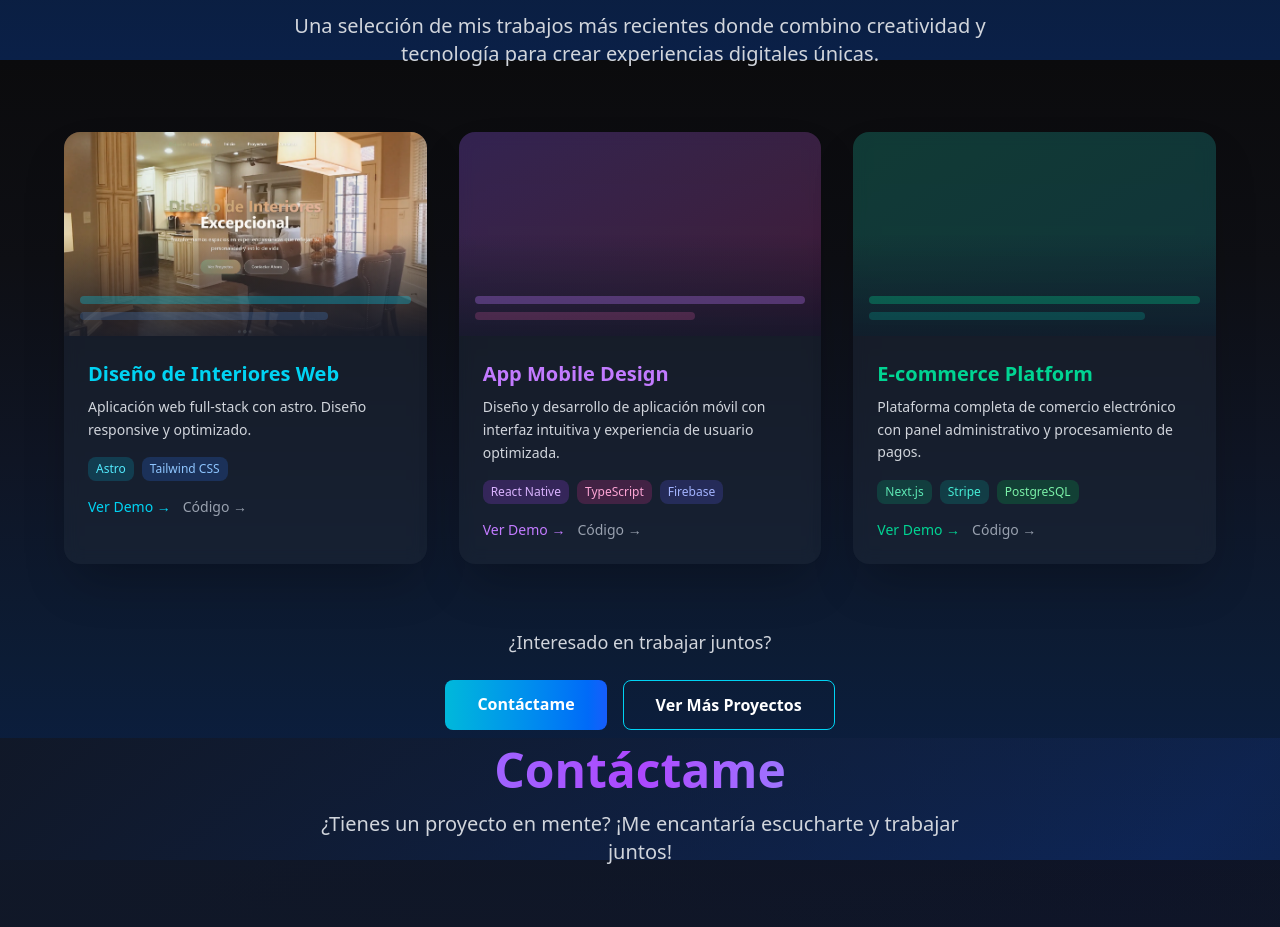
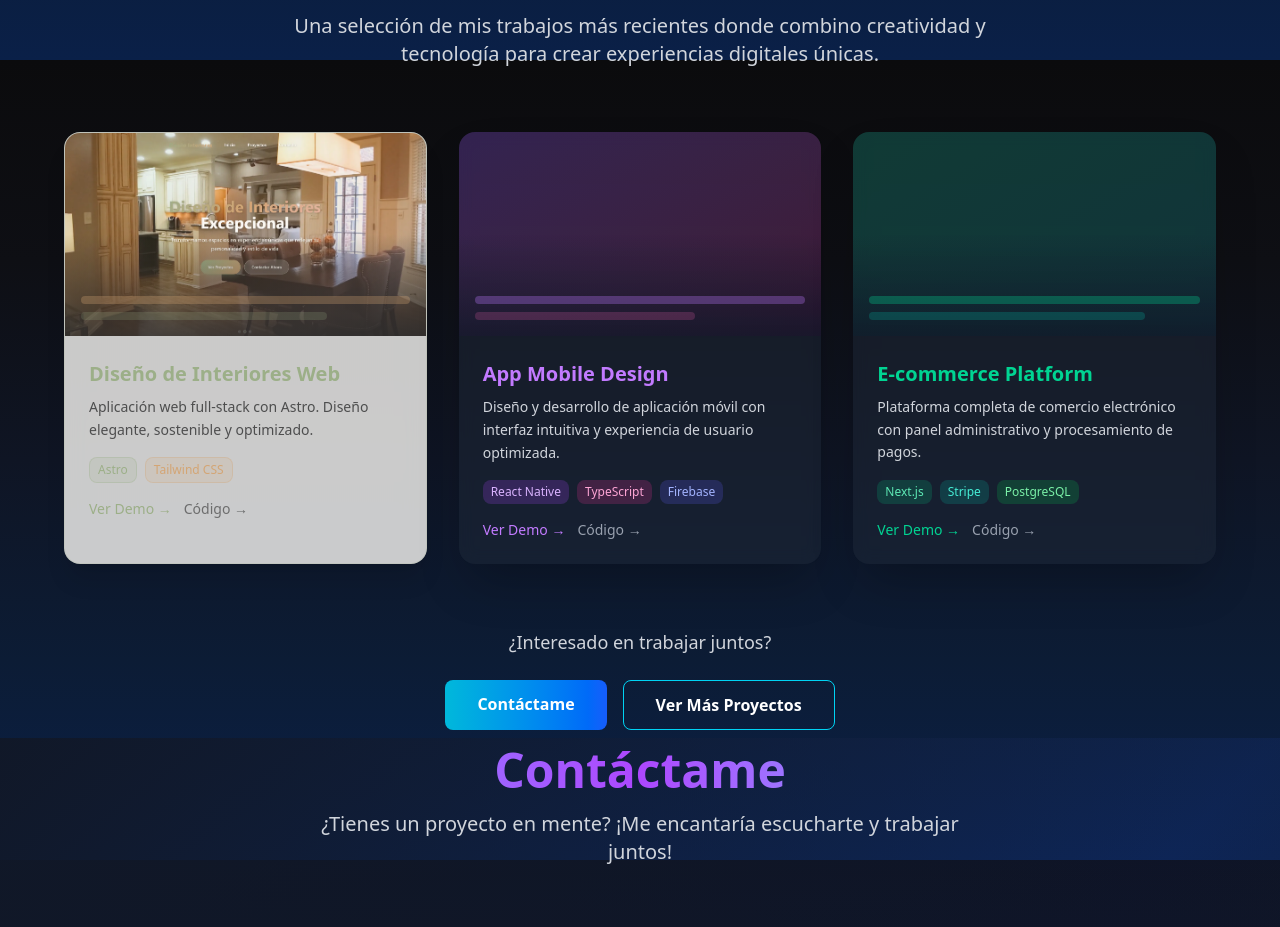
Before and after one commit to JosueDev09/portafolio2025, an Astro site: page / in a window 1280 px wide. Shown: the part 3140-4067 px from the top of the page. Built offline with nearby package versions, Linux system fonts and the light colour scheme; Astro itself is replaced by a stand-in of ours; what @midudev/tailwind-animations would draw is missing.

Commit message:
cambiaron los colores del proyecto

```diff
--- a/src/components/proyects/proyects.astro
+++ b/src/components/proyects/proyects.astro
@@ -22,48 +22,52 @@
     <div class="grid grid-cols-1 md:grid-cols-2 lg:grid-cols-3 gap-8">
 
       <!-- Proyecto 1 -->
-     <div class="group bg-gray-800/50 backdrop-blur-sm rounded-2xl overflow-hidden shadow-2xl hover:shadow-cyan-500/20 transition-all duration-500 hover:-translate-y-2">
+     <div class="group bg-[#FAF9F6]/80 backdrop-blur-md rounded-2xl overflow-hidden shadow-xl hover:shadow-[0_0_25px_rgba(212,165,116,0.3)] transition-all duration-500 hover:-translate-y-2 border border-[#9CAF88]/20">
   <!-- 🔹 Fondo con imagen -->
   <div class="aspect-video relative overflow-hidden">
     <img
       src="/disenoInteriores.webp"
-              alt="Proyecto Web"
+      alt="Proyecto de Diseño de Interiores"
       class="absolute inset-0 w-full h-full object-cover transform group-hover:scale-110 transition-transform duration-700"
     />
-            <!-- Overlay oscuro para contraste -->
-            <div class="absolute inset-0 bg-gradient-to-t from-gray-900/80 via-transparent to-transparent"></div>
-            <!-- Barras decorativas (puedes quitarlas si quieres) -->
+    <!-- Overlay cálido para contraste -->
+    <div class="absolute inset-0 bg-gradient-to-t from-[#2F2F2F]/80 via-transparent to-transparent"></div>
+
+    <!-- Barras decorativas en tonos dorados -->
     <div class="absolute bottom-4 left-4 right-4">
-              <div class="w-full h-2 bg-cyan-400/30 rounded-full mb-2"></div>
-              <div class="w-3/4 h-2 bg-blue-400/20 rounded-full"></div>
+      <div class="w-full h-2 bg-[#D4A574]/30 rounded-full mb-2"></div>
+      <div class="w-3/4 h-2 bg-[#9CAF88]/20 rounded-full"></div>
     </div>
   </div>
 
   <!-- Contenido -->
   <div class="p-6">
-            <h3 class="text-xl font-bold mb-2 text-cyan-400 group-hover:text-cyan-300 transition-colors">
+    <h3 class="text-xl font-bold mb-2 text-[#9CAF88] group-hover:text-[#D4A574] transition-colors">
       Diseño de Interiores Web
     </h3>
-            <p class="text-gray-300 text-sm mb-4 leading-relaxed">
-              Aplicación web full-stack con astro. Diseño responsive y optimizado.
+
+    <p class="text-[#2F2F2F]/80 text-sm mb-4 leading-relaxed">
+      Aplicación web full-stack con Astro. Diseño elegante, sostenible y optimizado.
     </p>
 
+    <!-- Etiquetas -->
     <div class="flex flex-wrap gap-2 mb-4">
-              <span class="px-2 py-1 bg-cyan-500/20 text-cyan-300 text-xs rounded-lg">Astro</span>
-              <span class="px-2 py-1 bg-blue-500/20 text-blue-300 text-xs rounded-lg">Tailwind CSS</span>
-              <!-- <span class="px-2 py-1 bg-purple-500/20 text-purple-300 text-xs rounded-lg"></span> -->
+      <span class="px-2 py-1 bg-[#9CAF88]/15 text-[#9CAF88] text-xs rounded-lg border border-[#9CAF88]/30">Astro</span>
+      <span class="px-2 py-1 bg-[#D4A574]/15 text-[#D4A574] text-xs rounded-lg border border-[#D4A574]/30">Tailwind CSS</span>
     </div>
 
+    <!-- Enlaces -->
     <div class="flex gap-3">
-              <a href="#" class="text-cyan-400 hover:text-cyan-300 text-sm font-medium transition-colors">
+      <a href="#" class="text-[#9CAF88] hover:text-[#D4A574] text-sm font-medium transition-colors">
         Ver Demo →
       </a>
-              <a href="#" class="text-gray-400 hover:text-white text-sm font-medium transition-colors">
+      <a href="#" class="text-[#2F2F2F]/60 hover:text-[#2F2F2F] text-sm font-medium transition-colors">
         Código →
       </a>
     </div>
   </div>
 </div>
+
 
 
       <!-- Proyecto 2 -->
```
Lines whose indentation alone changed are shown as unchanged.
